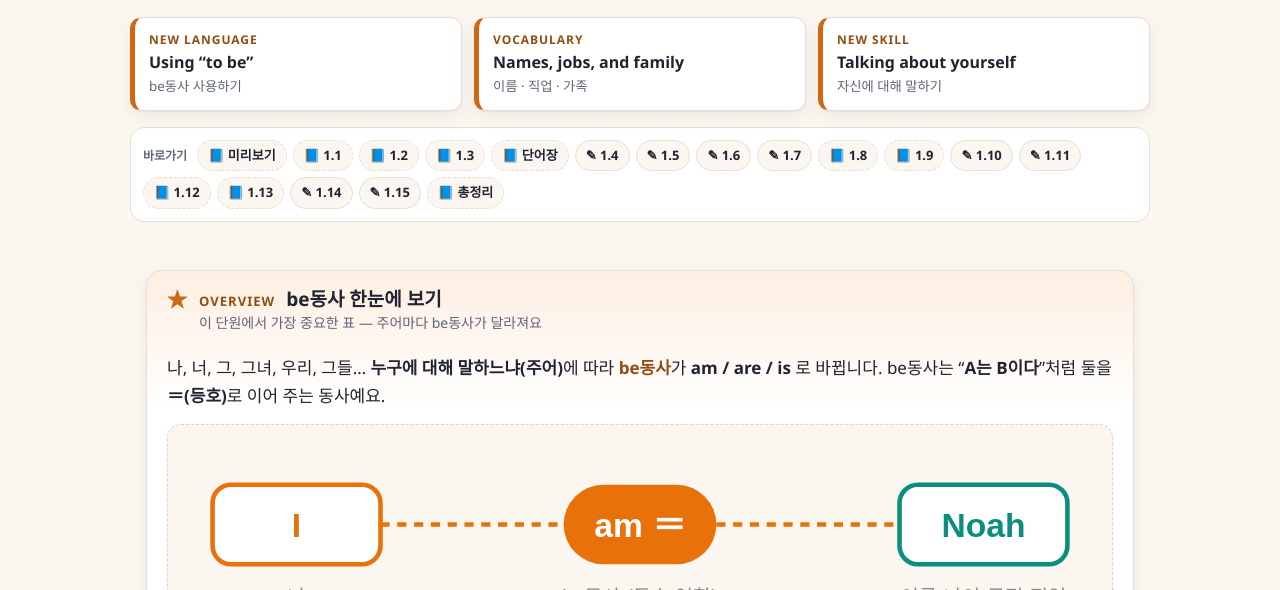
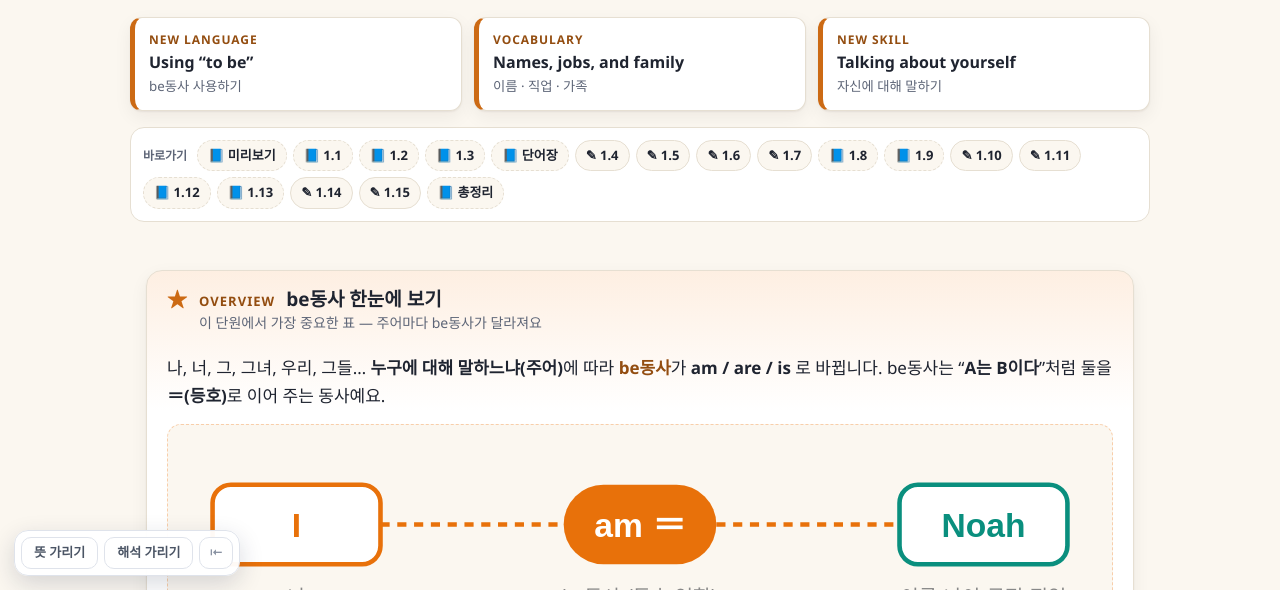
Before and after one commit to yalli2/DK_EfE_CB_L2, a plain HTML site: page Unit1/index.html in a window 1280 px wide. Shown: the part 210-800 px from the top of the page. Drawn offline with Linux system fonts and the light colour scheme.

Commit message:
뜻 가리기 · 해석 가리기 기능 추가
화면 왼쪽 아래 버튼으로 단어 뜻과 문장 해석을 흐리게 가리고,
가려진 부분을 누르면 하나씩 확인할 수 있습니다. 설정은 페이지를 옮겨도 유지됩니다.

Co-Authored-By: Claude Opus 5.5 <noreply@anthropic.com>
Claude-Session: https://claude.ai/code/session_0117yATE2DKP8NNyhhzFyhXD

```diff
--- a/Unit1/index.html
+++ b/Unit1/index.html
@@ -320,5 +320,6 @@
   EFE.go();
 })();
 </script>
+<script src="../dain-hide.js" defer></script>
 </body>
 </html>
--- /dev/null
+++ b/dain-hide.js
@@ -0,0 +1,140 @@
+window.DAIN_HIDE_CFG={"mn": ".vcard .m, td.k", "ko": ".tx .ko"};
+/* 다인에듀 학습 사이트 공통 — 뜻 가리기 · 해석 가리기
+ * 단어의 뜻(mn)과 문장의 해석(ko)을 버튼 한 번으로 흐리게 가리고, 가려진 부분을 누르면 하나씩 확인합니다.
+ * 설정은 브라우저에 저장되어 같은 사이트의 다른 페이지에서도 유지됩니다.
+ * 이 사이트에서 가릴 대상은 위의 CFG(선택자)에 정의되어 있습니다.
+ */
+(function () {
+  "use strict";
+  if (window.__dainHide) return; window.__dainHide = true;
+  var C = window.DAIN_HIDE_CFG || {};
+  var SEL = { mn: C.mn || "", ko: C.ko || "" };
+  var ANY = C.any || "";
+  if (!SEL.mn && !SEL.ko && !ANY) return;
+  var EXCL = ".dh-bar" + (C.exclude ? "," + C.exclude : "");
+  var KEY = "dain-hide:" + (location.pathname.split("/")[1] || "root");
+  var st;
+  try { st = JSON.parse(localStorage.getItem(KEY)) || {}; } catch (e) { st = {}; }
+  st = { mn: !!st.mn, ko: !!st.ko };
+  function save() { try { localStorage.setItem(KEY, JSON.stringify(st)); } catch (e) {} }
+
+  var css = document.createElement("style");
+  css.textContent =
+    "html.dh-hide-mn .dh-mn,html.dh-hide-ko .dh-ko{filter:blur(6px)!important;cursor:pointer;user-select:none;-webkit-user-select:none;transition:filter .15s}" +
+    "html.dh-hide-mn .dh-mn.dh-peek,html.dh-hide-ko .dh-ko.dh-peek{filter:none!important}" +
+    ".dh-bar{position:fixed;left:14px;bottom:14px;z-index:2147483000;display:none;align-items:center;gap:6px;background:rgba(255,255,255,.96);border:1px solid #dfe3eb;border-radius:14px;padding:6px;box-shadow:0 8px 24px rgba(20,30,60,.16);font:600 13px/1.2 system-ui,-apple-system,'Apple SD Gothic Neo','Malgun Gothic',sans-serif}" +
+    ".dh-bar.show{display:flex}" +
+    ".dh-bar button{all:unset;box-sizing:border-box;border:1px solid #dfe3eb;background:#fff;border-radius:10px;padding:7px 12px;color:#4b5565;cursor:pointer;white-space:nowrap;font:inherit}" +
+    ".dh-bar button:hover{border-color:#9aa3b2}" +
+    ".dh-bar button.on{background:#1d2433;color:#fff;border-color:#1d2433}" +
+    ".dh-bar button[hidden]{display:none}" +
+    ".dh-bar .dh-x{padding:7px 9px;color:#8a93a3}" +
+    ".dh-bar.min .dh-k{display:none}" +
+    "@media (max-width:640px){.dh-bar{left:8px;bottom:8px}.dh-bar button{padding:6px 9px;font-size:12px}}" +
+    "@media print{.dh-bar{display:none!important}.dh-mn,.dh-ko{filter:none!important}}";
+  (document.head || document.documentElement).appendChild(css);
+
+  var L = {
+    ko: { mn: "뜻 가리기", ko: "해석 가리기", tmn: "단어의 한국어 뜻을 가립니다", tko: "문장의 한국어 해석을 가립니다", min: "접기", open: "뜻·해석 가리기 펼치기" },
+    en: { mn: "Hide meanings", ko: "Hide translations", tmn: "Blur word meanings", tko: "Blur sentence translations", min: "Collapse", open: "Show hide tools" }
+  };
+  function lang() {
+    var l = (document.documentElement.lang || "ko").toLowerCase();
+    return (C.i18n && l && l.indexOf("ko") !== 0) ? "en" : "ko";
+  }
+
+  var bar;
+  function build() {
+    bar = document.createElement("div");
+    bar.className = "dh-bar"; bar.setAttribute("role", "toolbar");
+    bar.innerHTML = '<button type="button" class="dh-k" data-k="mn"></button><button type="button" class="dh-k" data-k="ko"></button><button type="button" class="dh-x">⇤</button>';
+    document.body.appendChild(bar);
+    Array.prototype.forEach.call(bar.querySelectorAll(".dh-k"), function (b) {
+      b.addEventListener("click", function () { st[b.dataset.k] = !st[b.dataset.k]; save(); apply(); });
+    });
+    var x = bar.querySelector(".dh-x");
+    try { if (localStorage.getItem(KEY + ":min") === "1") bar.classList.add("min"); } catch (e) {}
+    x.addEventListener("click", function () {
+      bar.classList.toggle("min");
+      try { localStorage.setItem(KEY + ":min", bar.classList.contains("min") ? "1" : "0"); } catch (e) {}
+      label();
+    });
+    label();
+  }
+  function label() {
+    var t = L[lang()];
+    bar.setAttribute("aria-label", t.mn + " / " + t.ko);
+    var bm = bar.querySelector('[data-k="mn"]'), bk = bar.querySelector('[data-k="ko"]'), x = bar.querySelector(".dh-x");
+    bm.textContent = t.mn; bm.title = t.tmn; bk.textContent = t.ko; bk.title = t.tko;
+    var min = bar.classList.contains("min");
+    x.textContent = min ? "👁" : "⇤"; x.title = min ? t.open : t.min;
+  }
+  function apply() {
+    document.documentElement.classList.toggle("dh-hide-mn", st.mn);
+    document.documentElement.classList.toggle("dh-hide-ko", st.ko);
+    Array.prototype.forEach.call(bar.querySelectorAll(".dh-k"), function (b) {
+      b.classList.toggle("on", st[b.dataset.k]); b.setAttribute("aria-pressed", st[b.dataset.k] ? "true" : "false");
+    });
+    Array.prototype.forEach.call(document.querySelectorAll(".dh-peek"), function (e) { e.classList.remove("dh-peek"); });
+  }
+  function mark(k) {
+    if (!SEL[k]) return;
+    var list; try { list = document.querySelectorAll(SEL[k]); } catch (e) { return; }
+    Array.prototype.forEach.call(list, function (el) {
+      if (el.classList.contains("dh-mn") || el.classList.contains("dh-ko") || el.closest(EXCL)) return;
+      if (!/\S/.test(el.textContent || "")) return;
+      el.classList.add("dh-" + k);
+    });
+  }
+  // 같은 클래스로 뜻과 해석이 함께 쓰이는 사이트: 글의 길이·문장부호로 구분
+  function kindOf(el) {
+    var t = (el.textContent || "").replace(/\s+/g, " ").trim().replace(/\s*[(（][^()（）]*[)）]$/, "");
+    if (/[.?!。…？！]["'”’)]*$/.test(t)) return "ko";
+    if (/(니다|어요|아요|해요|세요|이에요|예요|군요|네요|지요|죠|까요?|다)$/.test(t) && t.length > 6) return "ko";
+    if (t.length > 22 || t.split(" ").length > 4) return "ko";
+    return "mn";
+  }
+  function markAny() {
+    if (!ANY) return;
+    var list; try { list = document.querySelectorAll(ANY); } catch (e) { return; }
+    Array.prototype.forEach.call(list, function (el) {
+      if (el.classList.contains("dh-mn") || el.classList.contains("dh-ko") || el.closest(EXCL)) return;
+      if (!/\S/.test(el.textContent || "")) return;
+      el.classList.add("dh-" + kindOf(el));
+    });
+  }
+  function scan() {
+    if (!bar.isConnected) { document.body.appendChild(bar); apply(); }
+    mark("mn"); mark("ko"); markAny();
+    var hm = !!document.querySelector(".dh-mn"), hk = !!document.querySelector(".dh-ko");
+    bar.querySelector('[data-k="mn"]').hidden = !hm;
+    bar.querySelector('[data-k="ko"]').hidden = !hk;
+    bar.classList.toggle("show", hm || hk);
+    label();
+  }
+  document.addEventListener("click", function (e) {
+    var t = e.target.closest && e.target.closest(".dh-mn,.dh-ko");
+    if (!t) return;
+    var hidden = (st.mn && t.classList.contains("dh-mn")) || (st.ko && t.classList.contains("dh-ko"));
+    if (!hidden) return;
+    if (t.classList.contains("dh-peek")) { t.classList.remove("dh-peek"); }
+    else { t.classList.add("dh-peek"); }
+    e.preventDefault(); e.stopPropagation();
+  }, true);
+
+  function start() {
+    build(); apply(); scan();
+    var timer = null;
+    new MutationObserver(function (muts) {
+      for (var i = 0; i < muts.length; i++) {
+        var m = muts[i];
+        if (m.type === "attributes" || (m.target.closest && m.target.closest(".dh-bar"))) continue;
+        if (!bar.isConnected) { scan(); return; }
+        clearTimeout(timer); timer = setTimeout(scan, 150); return;
+      }
+    }).observe(document.body, { childList: true, subtree: true, attributes: true, attributeFilter: ["lang"] });
+    new MutationObserver(function () { clearTimeout(timer); timer = setTimeout(scan, 150); })
+      .observe(document.documentElement, { attributes: true, attributeFilter: ["lang"] });
+  }
+  if (document.readyState === "loading") document.addEventListener("DOMContentLoaded", start); else start();
+})();
```
Also changed, not shown: Unit10/index.html (+1 -0 lines), Unit11/index.html (+1 -0 lines), Unit12/index.html (+1 -0 lines), Unit13/index.html (+1 -0 lines), Unit14/index.html (+1 -0 lines), Unit15/index.html (+1 -0 lines), Unit2/index.html (+1 -0 lines), Unit3/index.html (+1 -0 lines), Unit4/index.html (+1 -0 lines), Unit5/index.html (+1 -0 lines), Unit6/index.html (+1 -0 lines), Unit7/index.html (+1 -0 lines), Unit8/index.html (+1 -0 lines), Unit9/index.html (+1 -0 lines), 1 more files.
